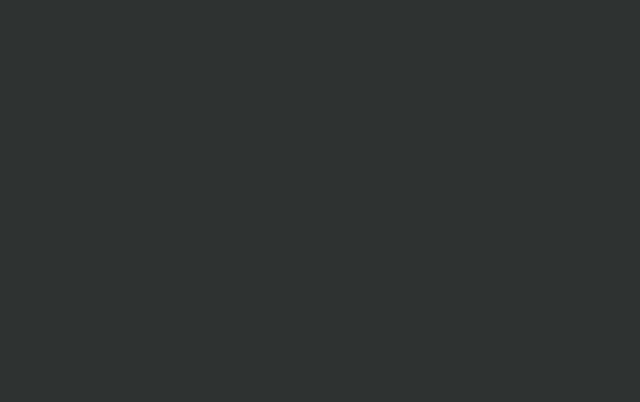
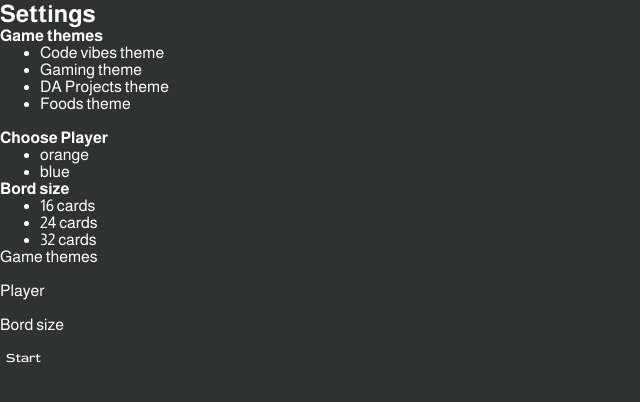
Before and after one commit to MarcusHiller/Memory-App-TS, a website built with Vite: page src/html/setting.html in a window 1280 px wide. Shown: the whole page, without its empty margins (0-640 px from the left). Built offline with nearby package versions, Linux system fonts and the light colour scheme.

Commit message:
First content added to settings.html

```diff
--- a/src/html/setting.html
+++ b/src/html/setting.html
@@ -1,12 +1,61 @@
 <!DOCTYPE html>
 <html lang="en">
+
 <head>
     <meta charset="UTF-8">
     <meta name="viewport" content="width=device-width, initial-scale=1.0">
     <title>Memory App</title>
 </head>
+
 <body>
+    <main>
+        <header class="title">
+            <h2>Settings</h2>
+        </header>
+        <section class="setting">
+            <div class="setting-list">
+                <h4 class="setting-list__title">Game themes</h4>
+                <ul class="setting-list__content">
+                    <li>Code vibes theme</li>
+                    <li>Gaming theme</li>
+                    <li>DA Projects theme</li>
+                    <li>Foods theme</li>
+                </ul>
+            </div>
 
-    <script type="module" src="/src/main.ts"></script>
+            <img class="img-themse" src="" alt="">
+        </section>
+        <aside class="player-settings">
+            <div class="setting-list">
+                <h4 class="setting-list__title">Choose Player</h4>
+                <ul class="setting-list__content">
+                    <li>orange</li>
+                    <li>blue</li>
+                </ul>
+            </div>
+            <div class="setting-list">
+                <h4 class="setting-list__title">Bord size</h4>
+                <ul class="setting-list__content">
+                    <li>16 cards</li>
+                    <li>24 cards</li>
+                    <li>32 cards</li>
+                </ul>
+            </div>
+        </aside>
+        <footer class="game-play">
+            <p>Game themes</p>
+            <img src="" alt="">
+            <p>Player</p>
+            <img src="" alt="">
+            <p>Bord size</p>
+            <button class="">
+                <img class="" src="" alt="">
+                <p class="">Start</p>
+            </button>
+        </footer>
+
+    </main>
+    <script type="module" src="../main.ts"></script>
 </body>
+
 </html>
```
